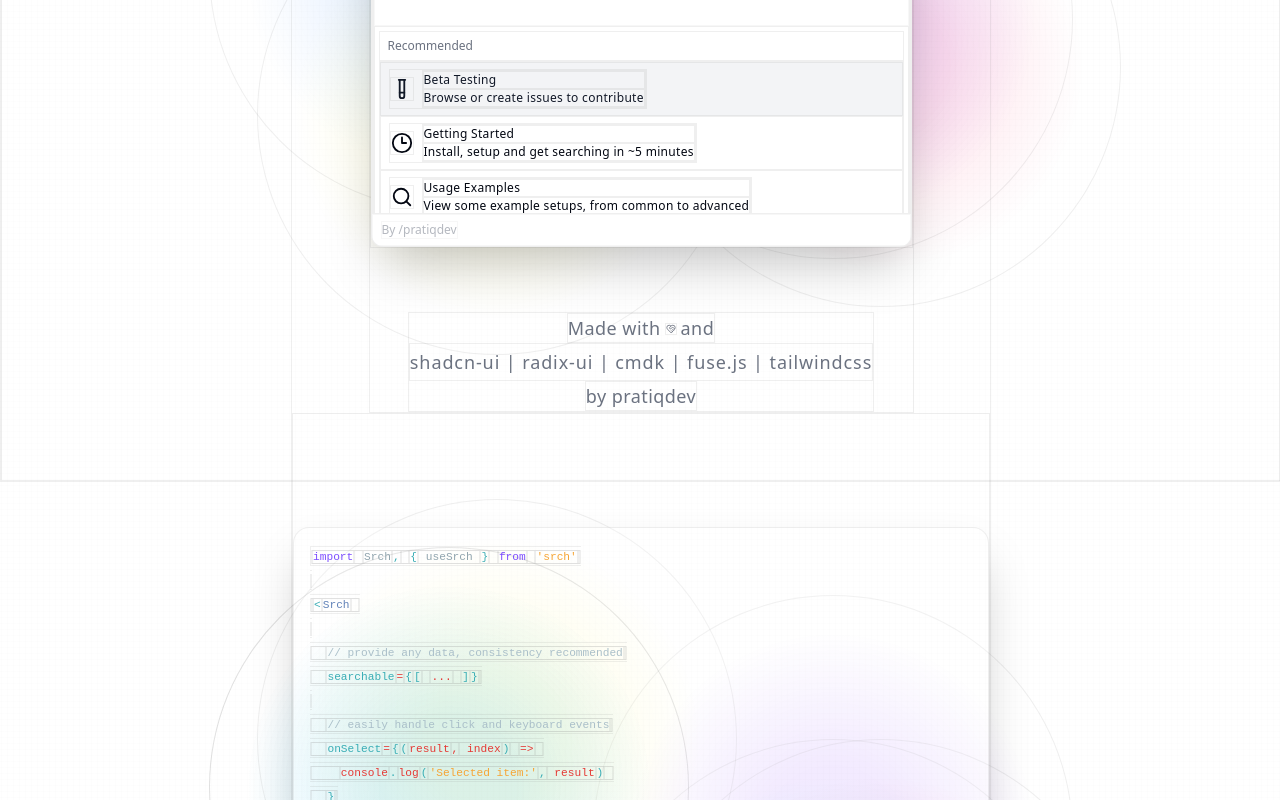
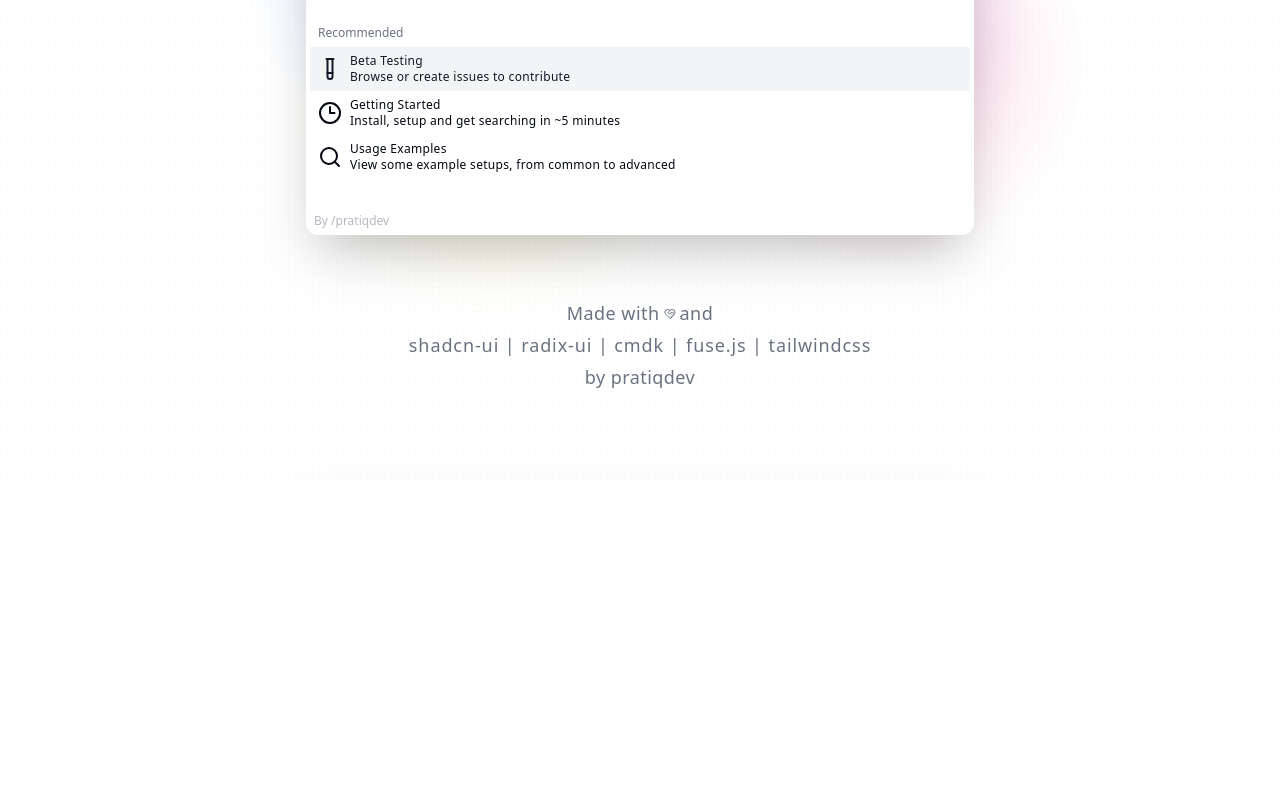
Before and after one commit to pratiqdev/zrch, a Next.js app: page / in a window 1280 px wide. Shown: the part 320-1120 px from the top of the page. After the commit the page ends 800 px from the top, so only its background shows below. Built offline with nearby package versions, Linux system fonts and the light colour scheme.

Commit message:
normalized layout and added to main codeblock example

```diff
--- a/app/globals.css
+++ b/app/globals.css
@@ -4,14 +4,18 @@
 
 
 * {
-    border: 1px solid #8882;
+    /* border: 1px solid #8882; */
+}
+
+html, body{
+    max-width: 100vw !important;
+    overflow-x: hidden;
 }
 
 body {
+    position: relative;
     height: auto;
     max-height: 100vh;
-    width: 100vw;
-    max-width: 100vw;
     overflow-x: hidden;
     overflow-y: auto;
 }
@@ -23,7 +27,9 @@
     justify-content: center;
     align-items: center;
     gap: 4rem;
-    max-width: 700px;
+    max-width: 700px !important;
+    width: 100%;
+    @apply px-4;
 }
 
 .spot {
@@ -128,7 +134,7 @@
 }
 
 .codeblock * {
-    font-size: .7rem;
+    font-size: .9rem;
      line-height: 1rem !important;
      background: transparent !important;
 
--- a/app/page.tsx
+++ b/app/page.tsx
@@ -5,8 +5,6 @@
 import { ThemeSwitch } from "@/components/ThemeSwitch";
 import { CopyIcon, ExternalLink, GithubIcon, HeartHandshake, HeartIcon, ReplyIcon } from "lucide-react";
 import Link from "next/link";
-// import { CodeBlock } from "@/components/code-block";
-
 import dynamic from 'next/dynamic'
 
 const CodeBlock = dynamic(() => import('@/components/code-block'), {
@@ -15,10 +13,42 @@
 
 const AppSearch = dynamic(() => import('@/components/AppSearch'), {
   ssr: false,
-  loading: () => <p className="w-full h-[395px] bg-white dark:bg-gray-800 flex justify-center items-center text-gray-500 rounded-xl">
-    <Skeleton className="w-full h-6" />
-  </p>,
+  loading: () => <div className="border border-gray-100 dark:border-gray-800 overflow-hidden w-full h-[395px] bg-white dark:bg-gray-950 flex flex-col text-gray-500 rounded-xl">
+    <Skeleton className="w-full h-10 bg-gray-200 dark:bg-gray-800" />
+    <div className="flex flex-col p-2 gap-3 min-h-[20rem] max-h-[20rem] overflow-hidden">
+
+      <Skeleton className="w-[12ch] h-3 bg-gray-100  dark:bg-gray-800 rounded" />
+      {Array(3).fill(1).map((n, i) =>
+        <div key={i} className="w-full flex gap-2">
+          <Skeleton className="h-10 w-10  bg-gray-200 dark:bg-gray-700 rounded" />
+          <div className="flex flex-col w-full justify-between">
+            <Skeleton className="h-4 w-[12ch] bg-gray-200  dark:bg-gray-700 rounded" />
+            <Skeleton className="h-4 bg-gray-100  dark:bg-gray-800 rounded" />
+          </div>
+        </div>
+      )}
+
+      <Skeleton className="w-[12ch] h-3 bg-gray-100  dark:bg-gray-800 rounded" />
+      {Array(2).fill(1).map((n, i) =>
+        <div key={i} className="w-full flex gap-2">
+          <Skeleton className="h-10 w-10  bg-gray-200 dark:bg-gray-700 rounded" />
+          <div className="flex flex-col w-full justify-between">
+            <Skeleton className="h-4 w-[12ch] bg-gray-200  dark:bg-gray-700 rounded" />
+            <Skeleton className="h-4 bg-gray-100  dark:bg-gray-800 rounded" />
+          </div>
+        </div>
+      )}
+
+    </div>
+    <div className="flex-1 p-2 px-3 flex justify-between">
+      <Skeleton className="w-[10ch] h-3 bg-gray-200  dark:bg-gray-700 rounded" />
+      <Skeleton className="w-[10ch] h-3 bg-gray-200  dark:bg-gray-700 rounded" />
+    </div>
+
+  </div>
 })
+
+const TEST_LOADING = true
 
 
 
@@ -106,10 +136,7 @@
          </div>
 
          <AppSearch />
-{/*
-        <p className="border w-full h-[395px] bg-white dark:bg-gray-800 flex justify-center items-center text-gray-500 rounded-xl">
-          <Skeleton className="w-full h-6" />
-        </p> */}
+
 
 
          <div className="text-xs sm:text-lg text-gray-500 dark:text-gray-300 tracking-wide flex flex-col text-center items-center">
@@ -126,7 +153,7 @@
       </section>
 
 
-      <section className="pt-[10vh] w-full">
+      <section className="pt-[10vh]">
         <CodeBlock code={`
 import Srch, { useSrch } from 'srch'
 
@@ -134,6 +161,12 @@
 
   // provide any data, consistency recommended
   searchable={[ ... ]}
+
+  // customize your search results
+  threshold={ 0.6 }
+  fieldNorm={ 0.8 }
+  distance={ 200 }
+  minMatch={ 3 }
 
   // easily handle click and keyboard events
   onSelect={(result, index) =>
@@ -158,7 +191,20 @@
     </main>
   );
 }
-
+// // set your own weights and value paths
+// keys = {
+//   [
+//   'title',
+//   {
+//     name: 'content',
+//     weight: 0.4,,
+//   },
+//   {
+//     name: 'tags'
+//       weight: 0.2,
+//     getFn: (obj, path) => obj.user.tags
+//   }
+//   ]}
 
 
 //       <section className="w-full min-h-[90vh] w-full flex flex-col items-center  justify-start pt-8 sm:pt-0 sm:justify-center">
```
